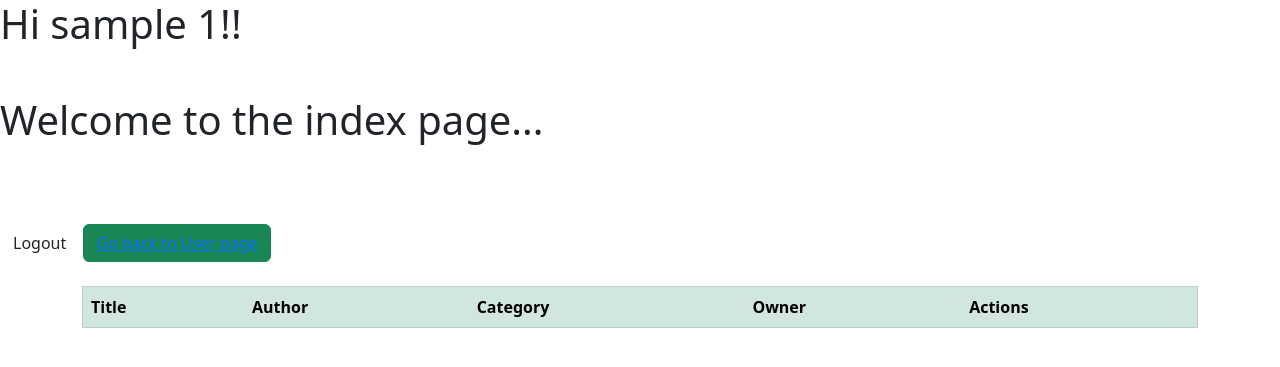
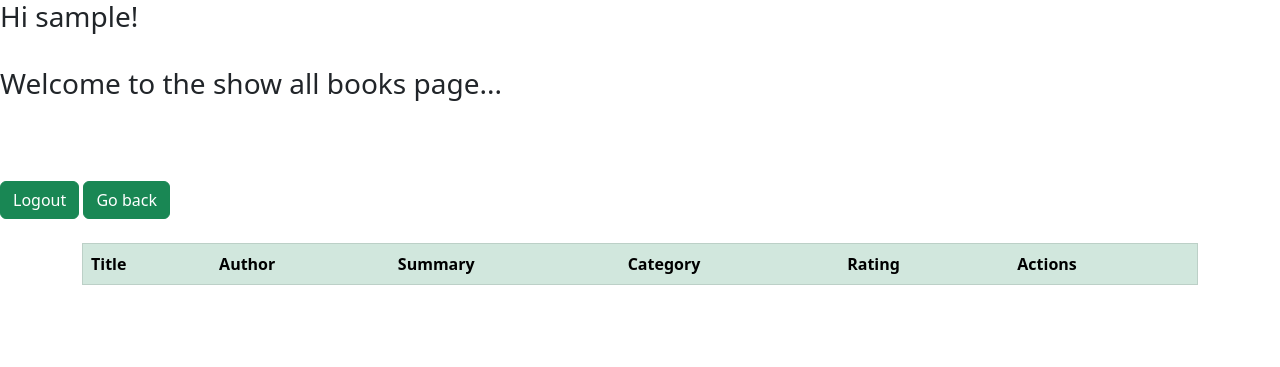
Before and after one commit to ManasiBendale/The-Reading-Circle, a Flask app: page /show in a window 1280 px wide. Shown: the top 367 px of the page. Run offline with Flask 3, Linux system fonts and the light colour scheme; the visitor is signed in with stand-in values (Sample User, id 1); lists and menus that the app fills with data are empty; some libraries are stand-ins or nearby versions.

Commit message:
basic of choose book done

```diff
--- a/app.py
+++ b/app.py
@@ -48,7 +48,6 @@ class Book(db.Model):
     category = db.Column(db.String(100), nullable=False)
     rating = db.Column(db.String(100), nullable=False)
     image_link = db.Column(db.String(100), nullable=False)
-    # image_link = db.Column(db.LargeBinary, nullable=True)
     userid = db.Column(db.Integer, db.ForeignKey('user.id'), nullable=False)
 
     def __init__(self, title, author, category, image_link, userid, summary, rating):
@@ -259,6 +258,7 @@ def delete(id):
 @app.route('/choose_book/', methods=['POST'])
 def choose_book():
     if request.method == "POST":
+        my_data = Book.query.get(request.form.get('id'))
 
         book = Swap(
             title=request.form.get('title'),
--- a/templates/show.html
+++ b/templates/show.html
@@ -5,15 +5,16 @@
 
 
 {% block body %}
-<h1>
-    Hi {{session.username}} {{session.id}}!!</br></br> Welcome to the index page...
+<h3>
+    Hi {{session.username}}!</br></br> Welcome to the show all books page...
 
-</h1></br></br></br>
+</h3></br></br></br>
 {% if session %}
-<a href="{{ url_for('logout') }}" class="btn">Logout</a>
-<button class="btn btn-success"><a class="bottom" href="{{url_for('index')}}">Go back to User page</a></button>
+
+<a href="{{ url_for('logout') }}" class="btn btn-success">Logout</a>
+<a class="btn btn-success" href="{{url_for('index')}}">Go back</a>
+
 {% endif %}
-<!-- <button class="btn btn-success" data-bs-toggle="modal" data-bs-target="#insert_modal">Add Book</button> -->
 
 
     <div class="container mt-4">
@@ -30,12 +31,12 @@
         <table class="table table-success table-striped table-hover" border="1">
             <thead>
                 <tr>
-                    <!-- <th>ID</th> -->
                     <th>Title</th>
                     <th>Author</th>
+                    <th>Summary</th>
                     <th>Category</th>
-                    <!-- <th>Image link</th> -->
-                    <th>Owner</th>
+                    <th>Rating</th>
+                    <!-- <th>Current Owner</th> -->
                      <th colspan="2">Actions</th>
                 </tr>
             </thead>
@@ -45,9 +46,9 @@
                    <tr>
                         <td>{{book.title}}</td>
                         <td>{{book.author}}</td>
+                        <td>{{book.summary}}</td>
                         <td>{{book.category}}</td>
-                        <!-- <td>{{book.image_link}}</td> -->
-                        <td>{{book.userid}}</td>
+                        <td>{{book.rating}}</td>
 
                         <td>
                             <!-- <a href="/update/{{book.id}}" class="btn btn-success" data-bs-toggle="modal" data-bs-target="#modaledit{{book.id}}">Update</a> -->
@@ -56,144 +57,6 @@
                     </tr>
 
 
-                     <!-- update model -->
- <div id="modaledit{{book.id}}" class="modal fade" role="dialog">
-   <div class="modal-dialog">
-      <div class="modal-content">
-         <div class="modal-header">
-            <h4 class="modal-title">Update Book</h4>
-         </div>
-         <div class="modal-body">
 
-            <form action="{{url_for('update')}}" method="POST">
-
-
-               <div class="form-group">
-
-                  <label>Title:</label>
-		           <input type="hidden"  name="id" value="{{book.id}}">
-                  <input type="text" class="form-control" name="title" value="{{book.title}}" >
-
-               </div>
-
-
-
-                <div class="form-group">
-                  <label>Author:</label>
-                  <input type="text" class="form-control" name="author" value="{{book.author}}">
-               </div>
-
-                 <div class="form-group">
-                  <label>Category:</label>
-                  <input type="text" class="form-control" name="category" value="{{book.category}}">
-               </div>
-
-               <div class="form-group">
-                  <label>Imafe Link:</label>
-                  <input type="text" class="form-control" name="image_link" value="{{book.image_link}}">
-               </div>
-
-               <div class="form-group">
-                  <button class="btn btn-primary mt-4" type="submit">Update Book</button>
-               </div>
-
-
-            </form>
-
-
-         </div>
-
-
-         <div class="modal-footer">
-            <button type="button" class="btn btn-secondary" data-bs-dismiss="modal">Close</button>
-
-         </div>
-
-
-      </div>
-
-
-   </div>
-
-
-</div>
-                {% endfor %}
-            </tbody>
-        </table>
-    </div>
-
-
-
-
-    <!-- Modal  for inserting the book -->
- <div id="insert_modal" class="modal fade" role="dialog">
-    <div class="modal-dialog">
-       <div class="modal-content">
-          <div class="modal-header">
-             <h4 class="modal-title">Add Book</h4>
-          </div>
-          <div class="modal-body">
-
-             <form action="{{url_for('insert_book')}}" method="POST">
-
-
-                <div class="form-group">
-                  <label>Title:</label>
-                  <input type="text" class="form-control" name="title" required="1">
-               </div>
-
-
-                <div class="form-group">
-                  <label>Author:</label>
-                  <input type="text" class="form-control" name="author" required="1">
-               </div>
-
-               <div class="form-group">
-                  <label>Summary:</label>
-                  <!-- <input type="text" class="form-control" name="image_link" placeholder="Give a short summary of the book you read..." required="1"> -->
-                  <textarea class="form-control" name="summary" id="summary" placeholder="Give a short summary of the book you read..." required="1"></textarea>
-               </div>
-
-               <div class="form-group">
-                  <label>Category:</label>
-                  <select id="category" name="category" class="form-control" required="1">
-                    <option selected></option>
-                    <option value="fiction">Fiction</option>
-                    <option value="education">Education</option>
-                    <option value="mystery">Mystery</option>
-                    <option value="scifi">Science Fiction</option>
-                    <option value="history">History</option>
-                    <option value="romance">Romance</option>
-                    <option value="crime">Crime</option>
-                    <option value="comedy">Comedy</option>
-                  </select>
-                  <!-- <input type="text" class="form-control" name="category" required="1"> -->
-               </div>
-
-               <div class="form-group">
-                 <label>Rating:</label>
-                 <input type="text" class="form-control" name="rating" required="1">
-              </div>
-
-                <div class="form-group">
-                   <button class="btn btn-primary mt-4" type="submit">Add Book</button>
-                </div>
-
-
-             </form>
-
-
-          </div>
-
-
-          <div class="modal-footer">
-             <button type="button" class="btn btn-secondary" data-bs-dismiss="modal">Close</button>
-
-          </div>
-
-       </div>
-    </div>
-
- </div>
-
+               {% endfor %}
 {% endblock %}
```
Also changed, not shown: templates/index.html (+25 -22 lines), templates/login.html (indentation only).
